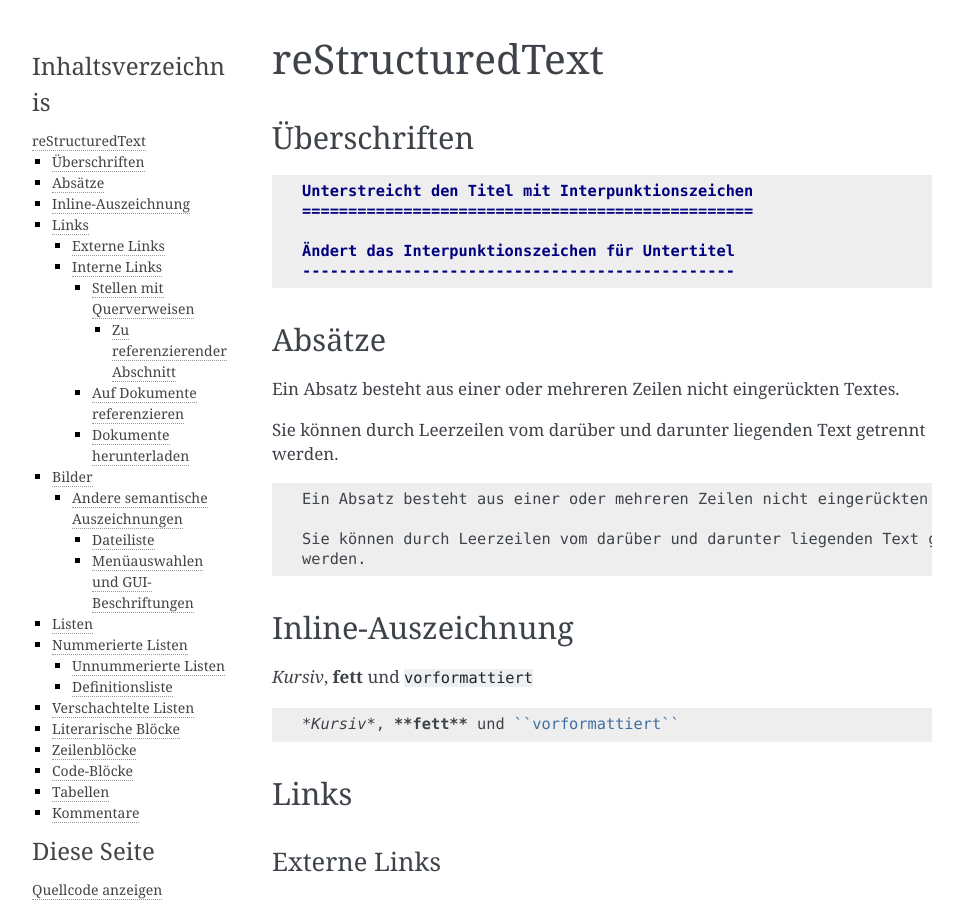
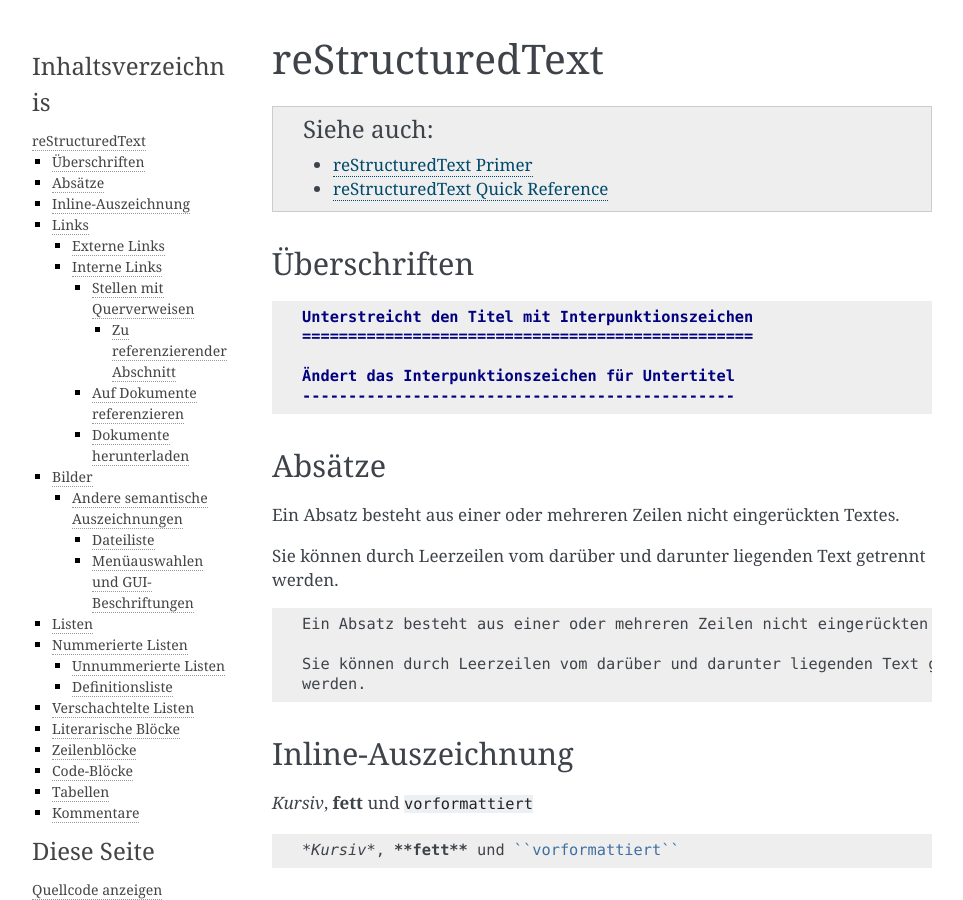
Before and after one commit to veit/python-basics-tutorial-de, a Sphinx documentation site: the page built from docs/document/rest.rst, in a window 1280 px wide and 900 px high. Shown: the whole window, without its empty margins (148-1111 px from the left). Built offline with Sphinx 7.4.7, drawn with Linux system fonts in a browser that asks for light colours; pages that are not in the unit, such as notebooks, are missing from menus.

Commit message:
:memo: Move links to reStructuredText to rest section

```diff
--- a/docs/document/index.rst
+++ b/docs/document/index.rst
@@ -132,12 +132,6 @@ Branches <jupyter-tutorial:productive/git/workflows/feature-branches>` und
    reStructured Text geschrieben ist, wird er als gut formatiertes HTML im
    :term:`Python Package Index (PyPI)` angezeigt.
 
-.. seealso::
-   * `reStructuredText Primer
-     <https://www.sphinx-doc.org/en/master/usage/restructuredtext/basics.html>`_
-   * `reStructuredText Quick Reference
-     <https://docutils.sourceforge.io/docs/user/rst/quickref.html>`_
-
 Andere Dokumentationswerkzeuge
 ------------------------------
 
--- a/docs/document/rest.rst
+++ b/docs/document/rest.rst
@@ -1,5 +1,11 @@
 reStructuredText
 ================
+
+.. seealso::
+   * `reStructuredText Primer
+     <https://www.sphinx-doc.org/en/master/usage/restructuredtext/basics.html>`_
+   * `reStructuredText Quick Reference
+     <https://docutils.sourceforge.io/docs/user/rst/quickref.html>`_
 
 Überschriften
 -------------
```
